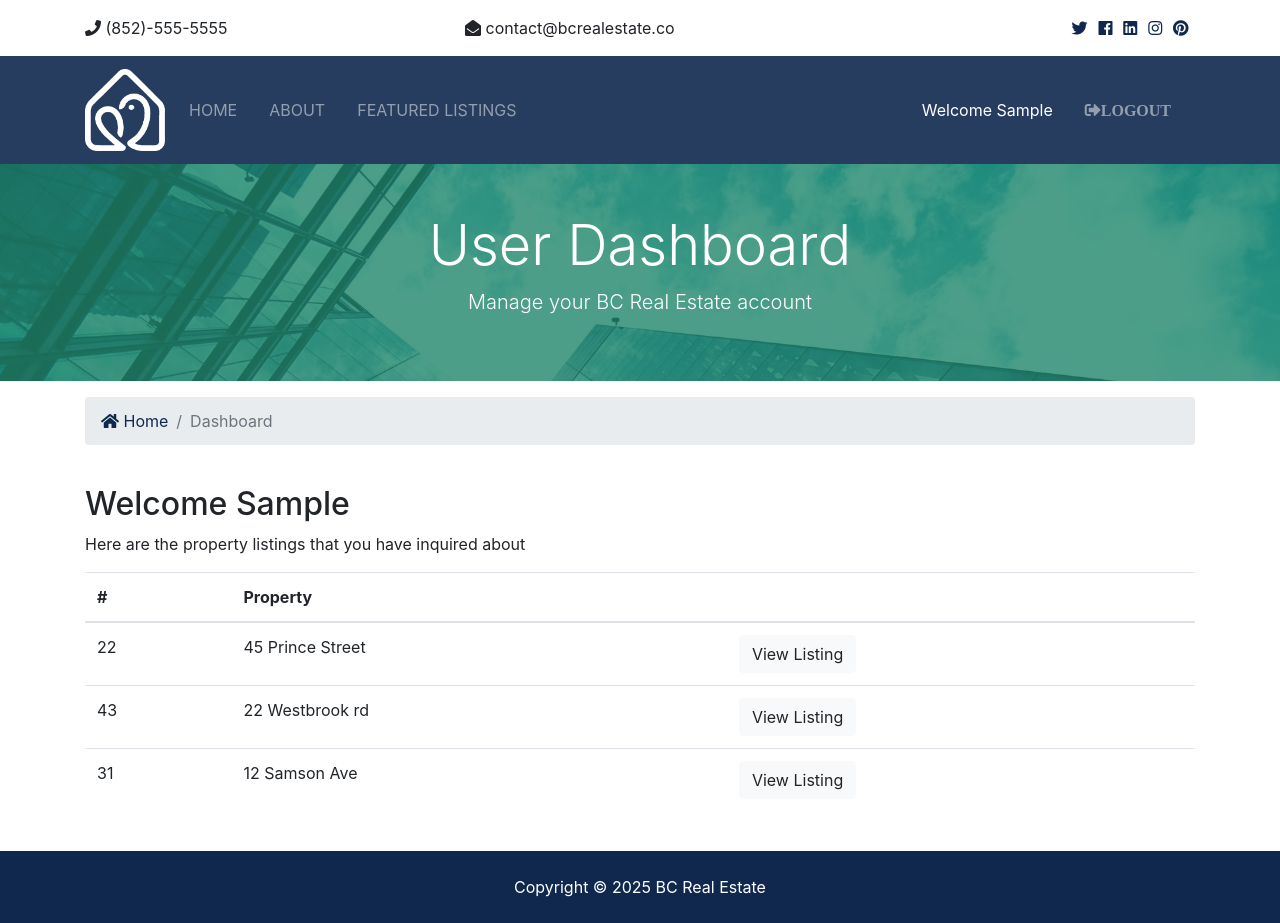
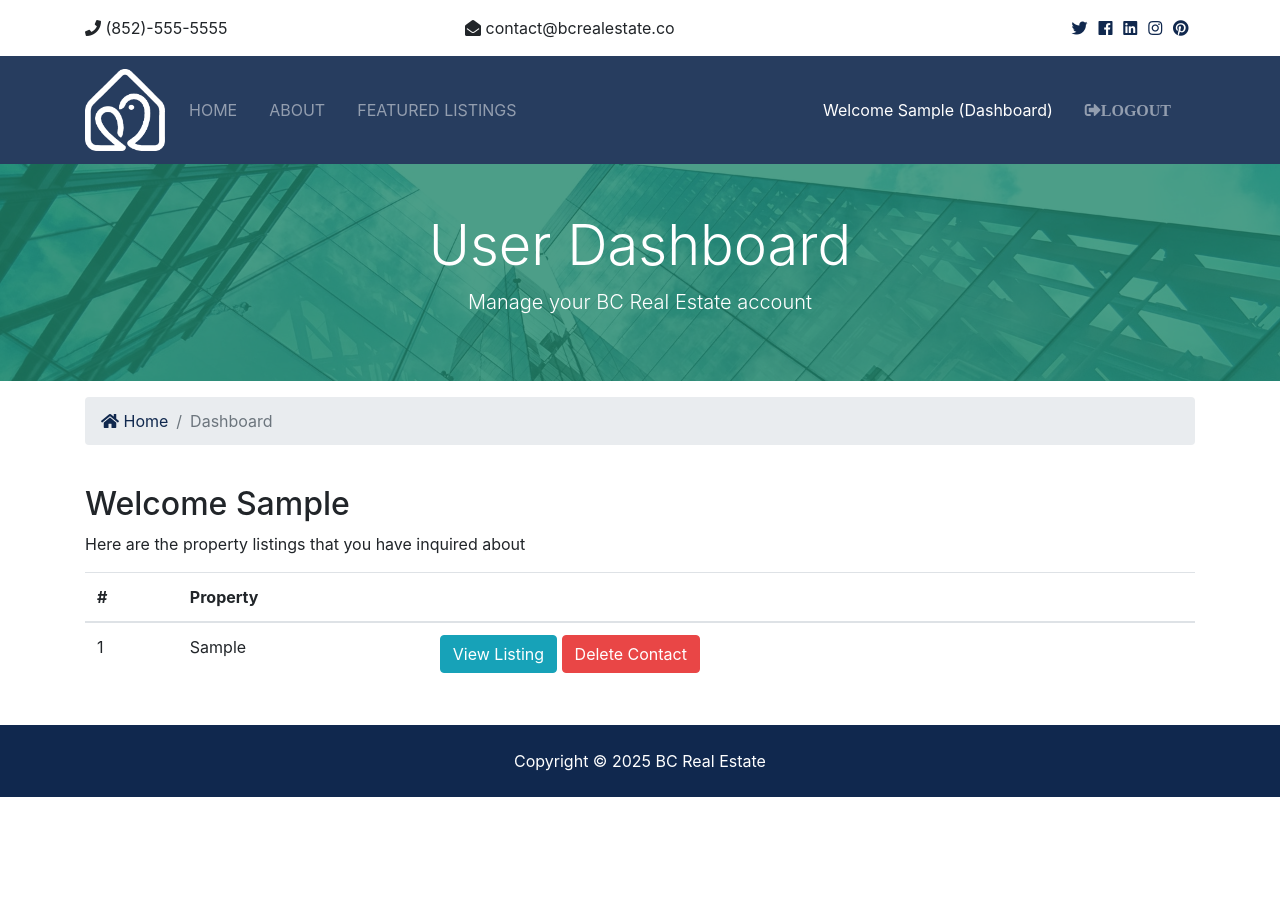
Before and after one commit to VictorMak2024/erb5, a Django app: page /accounts/dashboard in a window 1280 px wide. After the commit the page ends 797 px from the top, so only its background shows below. Run offline with Django 4.2, Linux system fonts and the light colour scheme; a user stored in the database is signed in; tables that the repository leaves empty hold one stand-in row (values such as "Sample post"); some libraries are stand-ins or nearby versions.

Commit message:
Step 13: final

```diff
--- a/accounts/views.py
+++ b/accounts/views.py
@@ -1,6 +1,7 @@
 from django.shortcuts import render, redirect
 from django.contrib import messages, auth
 from django.contrib.auth.models import User
+from contacts.models import Contact
 
 # Create your views here.
 def register(request):
@@ -51,4 +52,9 @@
     return redirect('index')
 
 def dashboard(request):
-    return render(request, 'accounts/dashboard.html')
+    user_contacts = Contact.objects.order_by('-contact_date').filter(user_id=request.user.id)
+
+    context = {
+        'contacts': user_contacts
+    }
+    return render(request, 'accounts/dashboard.html', context)
--- a/contacts/urls.py
+++ b/contacts/urls.py
@@ -3,4 +3,5 @@
 
 urlpatterns = [
     path('contact', views.contact, name='contact'),
+    path('<int:contact_id>', views.delete_contact, name='delete_contact')
 ]
--- a/templates/accounts/dashboard.html
+++ b/templates/accounts/dashboard.html
@@ -30,6 +30,7 @@
       <div class="row">
         <div class="col-md-12">
           <h2>Welcome {{user.first_name | title}}</h2>
+          {% if contacts %}
           <p>Here are the property listings that you have inquired about</p>
           <table class="table">
             <thead>
@@ -40,29 +41,21 @@
               </tr>
             </thead>
             <tbody>
+              {% for contact in contacts %}
               <tr>
-                <td>22</td>
-                <td>45 Prince Street</td>
+                <td>{{contact.listing_id}}</td>
+                <td>{{contact.listing}}</td>
                 <td>
-                  <a class="btn btn-light" href="#">View Listing</a>
+                  <a class="btn btn-info" href="{% url "listing" contact.listing_id %}">View Listing</a>
+                  <a class="btn btn-danger" href="{% url 'delete_contact' contact.id %}">Delete Contact</a>
                 </td>
               </tr>
-              <tr>
-                <td>43</td>
-                <td>22 Westbrook rd</td>
-                <td>
-                  <a class="btn btn-light" href="#">View Listing</a>
-                </td>
-              </tr>
-              <tr>
-                <td>31</td>
-                <td>12 Samson Ave</td>
-                <td>
-                  <a class="btn btn-light" href="#">View Listing</a>
-                </td>
-              </tr>
+              {% endfor %}
             </tbody>
           </table>
+          {% else %}
+          <p>You have no inquiries</p>
+          {% endif %}
         </div>
       </div>
     </div>
--- a/templates/listings/listing.html
+++ b/templates/listings/listing.html
@@ -244,6 +244,7 @@
              <input type="hidden" name="user_id" value="0">
              {% endif %}
              <input type="hidden" name="listing_id" value="{{listing.id}}">
+             <input type="hidden" name="realtor_email" value="{{listing.realtor.email}}">
             <div class="form-group">
               <label for="property_name" class="col-form-label"
                 >Property:</label
--- a/templates/partials/_navbar.html
+++ b/templates/partials/_navbar.html
@@ -36,7 +36,7 @@
         <ul class="navbar-nav ml-auto">
           {% if user.is_authenticated %}
           <li {% if 'dashboard' in request.path %} class="nav-item active mr-3 " {% else %} class="nav-item mr-3" %}{% endif %}>
-            <a href="{% url 'dashboard' %}" class="nav-link" style="text-transform: capitalize;">Welcome {{user.username | title}}</a>
+            <a href="{% url 'dashboard' %}" class="nav-link" style="text-transform: capitalize;">Welcome {{user.username | title}} (Dashboard)</a>
           </li>
           <!-- Logout -->
           <li class="nav-item mr-3">
```
Also changed, not shown: bcre/settings.py (+9 -0 lines), contacts/views.py (+16 -1 lines).
